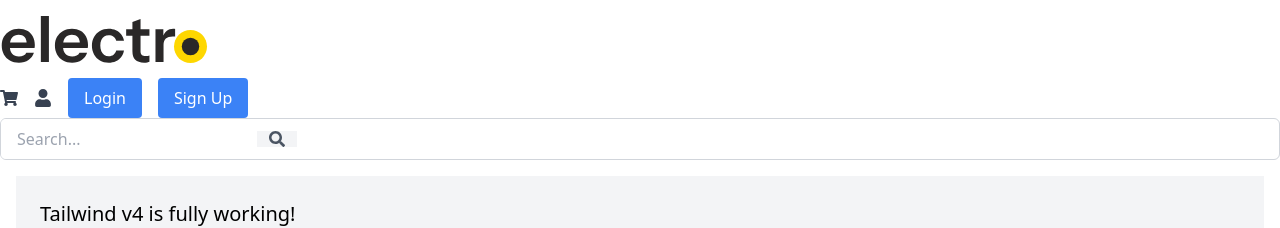
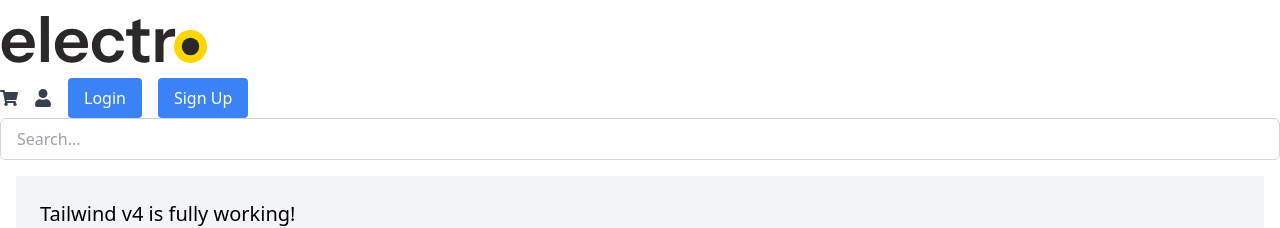
Before and after one commit to hafsarshad/basic-e-coomerce-site, a Next.js app: page /home in a window 1280 px wide. Shown: the top 228 px of the page. Built offline with nearby package versions, Linux system fonts and the light colour scheme; no server answers; the database is empty.

Commit message:
icons download

```diff
--- a/package.json
+++ b/package.json
@@ -15,7 +15,8 @@
     "mongoose": "^8.14.1",
     "next": "15.3.1",
     "react": "^19.0.0",
-    "react-dom": "^19.0.0"
+    "react-dom": "^19.0.0",
+    "react-icons": "^5.5.0"
   },
   "devDependencies": {
     "@eslint/eslintrc": "^3",
--- a/src/app/components/Navbar.tsx
+++ b/src/app/components/Navbar.tsx
@@ -5,6 +5,7 @@ import Logo from '../../assests/logo.svg';
 import { FaSearch, FaShoppingCart, FaUser } from 'react-icons/fa'
 
 export default function Navbar() {
+
     return(
  <nav>
   <div className="">
@@ -27,7 +28,7 @@ export default function Navbar() {
      <div className="flex items-center border border-gray-300 rounded-md overflow-hidden">
         <input type="text" placeholder="Search..." className="px-4 py-2 outline-none w-64"/>
         <button className="px-3 text-gray-600 bg-gray-100 hover:bg-gray-200">
-          <FaSearch />
+
         </button>
       </div>
 
```
Also changed, not shown: 1 other file (tests, documents, lock files or other folders).
